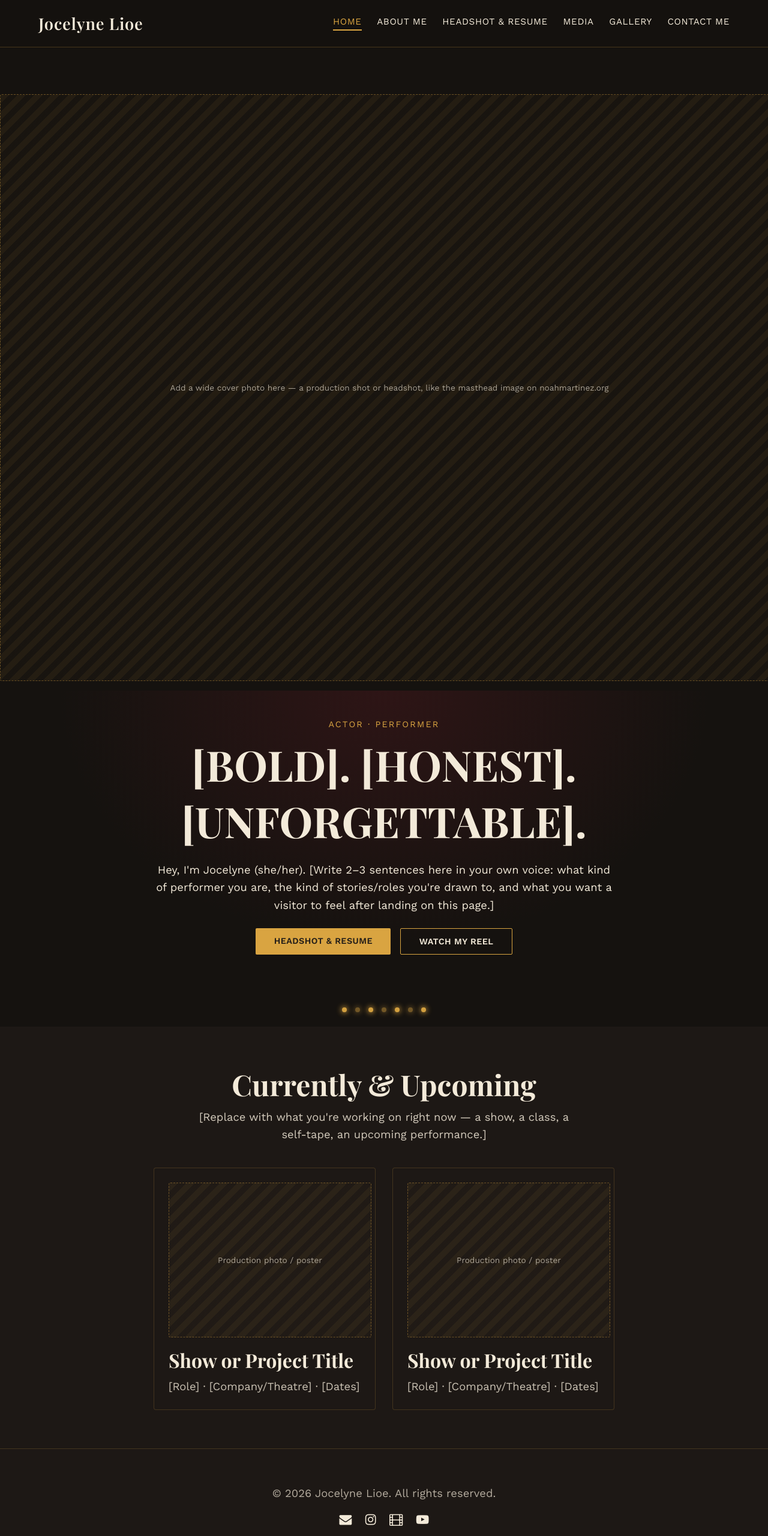
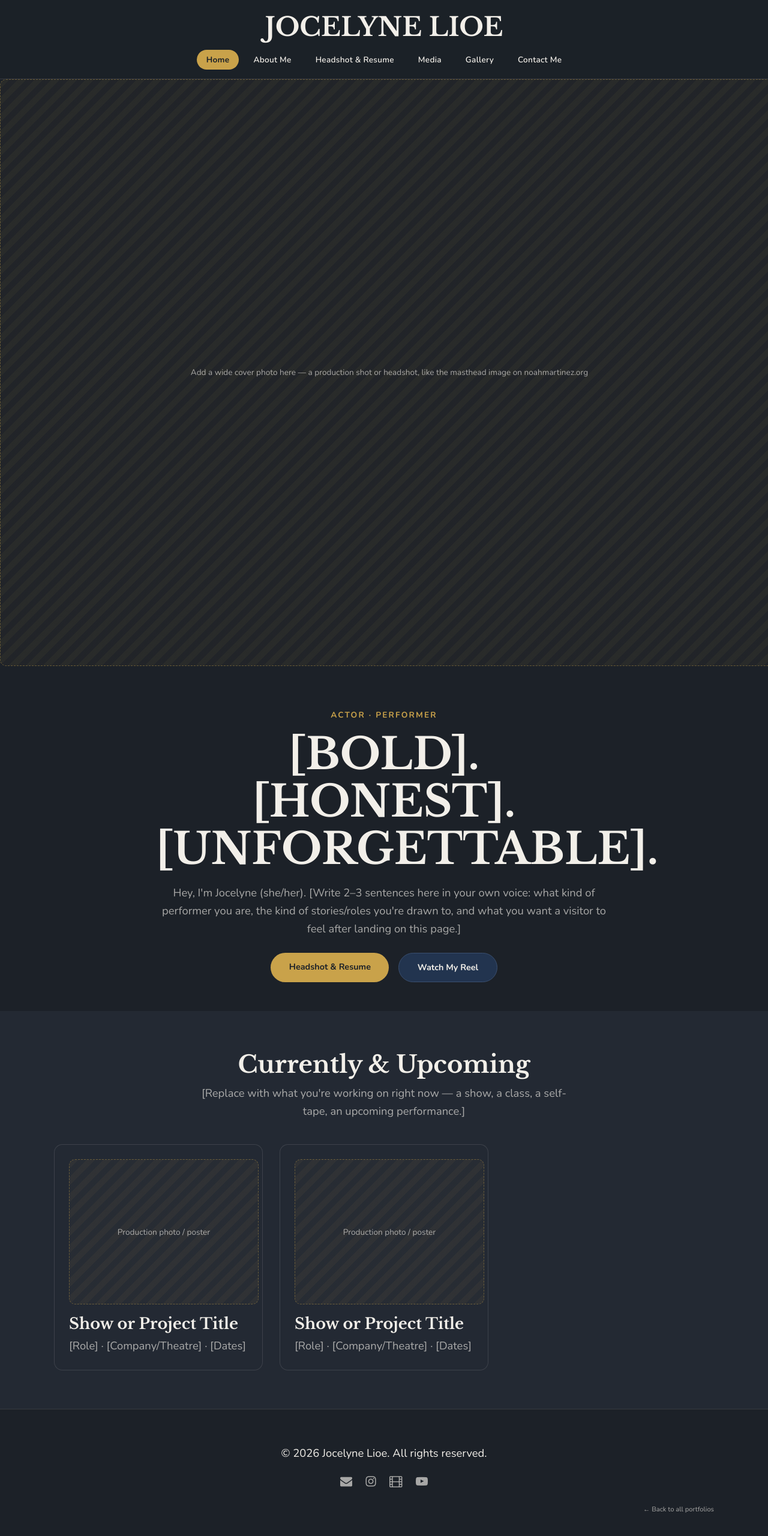
Before and after one commit to JoLi8136/jocelynelioe, a plain HTML site: page theatre/portfolio.html in a window 1280 px wide. Shown: the top 2560 px of the page at 60% size. Drawn offline with nearby package versions, Linux system fonts and the light colour scheme; a web font is replaced by a local one.

Commit message:
header actually fixed and theatre design fixed

```diff
--- a/assets/css/base.css
+++ b/assets/css/base.css
@@ -71,7 +71,7 @@
 }
 
 #navbar {
-    background-image: url('/assets/img/bg.jpg');
+    background-image: url('../img/bg.jpg');
     background-color: #041134;
     background-position: center;
     background-repeat: no-repeat;
@@ -139,7 +139,7 @@
     display: none;
     flex-direction: column;
     align-items: left;
-    background-image: url('/assets/img/bg.jpg');
+    background-image: url('../img/bg.jpg');
     position: fixed;
     top: var(--nav-height);
     left: 0;
@@ -194,7 +194,7 @@
 }
 
 .header {
-    background-image: url('/assets/img/bg.jpg');
+    background-image: url('../img/bg.jpg');
     background-color: #041134;
     background-position: center;
     background-repeat: no-repeat;
@@ -450,7 +450,7 @@
 
 .page-header {
     background-color: #041134;
-    /* background-image: url(/assets/img/bg.jpg); */
+    /* background-image: url(../img/bg.jpg); */
     background-position: center;
     background-repeat: no-repeat;
     background-size: cover;
--- a/assets/css/theatre.css
+++ b/assets/css/theatre.css
@@ -1,64 +1,42 @@
 @charset "UTF-8";
 
-/*
-  THEATRE PORTFOLIO — distinct visual identity
-  ---------------------------------------------
-  Direction: a playbill / marquee sign feel — the kind of warm,
-  low-lit glow you get from backstage or a marquee at dusk — rather
-  than reusing the CS/Arts navy theme. Signature element is the
-  "marquee light" row of glowing dots used as a section divider.
-
-  Palette:
-    --stage-black     #15120f   near-black warm charcoal (background)
-    --stage-black-2   #1d1815   slightly lighter panel background
-    --curtain-maroon  #5c1a22   deep curtain red (accent, used sparingly)
-    --marquee-gold    #d9a441   warm marquee-bulb gold (primary accent)
-    --spotlight-cream #f3ead9   off-white text / light section background
-    --ink             #211c18   dark text on light sections
-
-  Type:
-    Display: "Playfair Display" — elegant, high-contrast, playbill-like
-    Body:    "Work Sans" — clean, readable
-*/
-
 :root {
-    --stage-black: #15120f;
-    --stage-black-2: #1d1815;
-    --curtain-maroon: #5c1a22;
-    --marquee-gold: #d9a441;
-    --spotlight-cream: #f3ead9;
-    --ink: #211c18;
-    --nav-height: 78px;
-    font-family: "Work Sans", sans-serif;
+    --bg: #1c2128;
+    --bg-alt: #232933;
+    --ink: #f2efe9;
+    --muted: rgba(242, 239, 233, 0.65);
+    --gold: #c9a24a;
+    --navy: #22344f;
+    --navy-border: #3a4f70;
+    --hairline: rgba(242, 239, 233, 0.12);
+    --nav-height: 90px;
+    font-family: "Nunito", sans-serif;
 }
 
-html {
-    scroll-behavior: smooth;
-}
+html { scroll-behavior: smooth; }
 body {
     margin: 0;
     padding: 0;
-    background-color: var(--stage-black);
-    color: var(--spotlight-cream);
+    background-color: var(--bg);
+    color: var(--ink);
 }
 
 h1, h2, h3, h4 {
-    font-family: "Playfair Display", serif;
+    font-family: "Libre Baskerville", serif;
     font-weight: 700;
     margin: 0;
 }
-h1 { font-size: clamp(2.6rem, 2rem + 3vw, 4.5rem); }
-h2 { font-size: clamp(2rem, 1.6rem + 2vw, 3rem); }
-h3 { font-size: clamp(1.5rem, 1.3rem + 1vw, 2rem); }
+h1 { font-size: clamp(2.4rem, 1.8rem + 3.5vw, 4.5rem); line-height: 1.1; }
+h2 { font-size: clamp(1.8rem, 1.5rem + 1.6vw, 2.5rem); }
+h3 { font-size: clamp(1.25rem, 1.1rem + 0.8vw, 1.6rem); }
 
 p {
-    font-size: clamp(1rem, 0.95rem + 0.3vw, 1.15rem);
-    line-height: 1.6;
+    font-size: clamp(1rem, 0.95rem + 0.25vw, 1.15rem);
+    line-height: 1.65;
+    color: var(--ink);
 }
 
-a {
-    color: var(--marquee-gold);
-}
+a { color: var(--gold); }
 
 .container {
     width: 90%;
@@ -66,123 +44,96 @@
     margin: 0 auto;
 }
 
-/* ---------------- Navbar (simple sticky bar, not hide/show) ---------------- */
 #navbar {
     position: sticky;
     top: 0;
     z-index: 100;
-    height: var(--nav-height);
-    background-color: rgba(21, 18, 15, 0.92);
+    background-color: rgba(28, 33, 40, 0.94);
     backdrop-filter: blur(6px);
-    border-bottom: 1px solid rgba(217, 164, 65, 0.25);
+    border-bottom: 1px solid var(--hairline);
+    padding: 1.1rem 0 0.9rem 0;
+}
+.navbar-inner {
+    width: 90%;
+    max-width: 1100px;
+    margin: 0 auto;
     display: flex;
+    flex-direction: column;
     align-items: center;
 }
-#navbar .navbar-inner {
-    width: 90%;
-    max-width: 1200px;
-    margin: 0 auto;
-    display: flex;
-    align-items: center;
-    justify-content: space-between;
-}
 .navbar-brand {
-    font-family: "Playfair Display", serif;
-    font-size: clamp(1.2rem, 1rem + 1vw, 1.7rem);
-    color: var(--spotlight-cream);
+    font-family: "Libre Baskerville", serif;
+    font-weight: 700;
+    font-size: clamp(1.1rem, 1.5rem + 1.5vw, 3rem);
+    color: var(--ink);
     text-decoration: none;
-    letter-spacing: 0.03em;
+    text-transform: uppercase;
+    margin-bottom: 0.7rem;
 }
 .navbar-links {
     display: flex;
-    gap: clamp(0.75rem, 2vw, 2rem);
+    gap: 0.5rem;
+    flex-wrap: wrap;
+    justify-content: center;
 }
 .navbar-links a {
-    color: var(--spotlight-cream);
+    color: var(--ink);
     text-decoration: none;
-    font-size: 0.95rem;
-    letter-spacing: 0.04em;
-    text-transform: uppercase;
-    padding-bottom: 4px;
-    border-bottom: 2px solid transparent;
-    transition: border-color 0.2s, color 0.2s;
+    font-size: 0.85rem;
+    font-weight: 600;
+    letter-spacing: 0.02em;
+    padding: 0.45rem 1rem;
+    border-radius: 999px;
+    background-color: transparent;
+    transition: background-color 0.2s, color 0.2s;
 }
-.navbar-links a:hover,
+.navbar-links a:hover {
+    background-color: var(--navy);
+}
 .navbar-links a.active {
-    color: var(--marquee-gold);
-    border-bottom-color: var(--marquee-gold);
+    background-color: var(--gold);
+    color: #1c2128;
+    font-weight: 700;
 }
 .nav-icon {
     display: none;
-    color: var(--spotlight-cream);
+    color: var(--ink);
     font-size: 1.4rem;
     background: none;
     border: none;
     cursor: pointer;
+    position: absolute;
+    right: 6%;
+    top: 1.3rem;
 }
-
 .mobile-menu {
     display: none;
     flex-direction: column;
-    background-color: var(--stage-black-2);
-    position: sticky;
-    top: var(--nav-height);
-    z-index: 99;
-    border-bottom: 1px solid rgba(217, 164, 65, 0.25);
+    background-color: var(--bg-alt);
+    border-bottom: 1px solid var(--hairline);
 }
 .mobile-menu.open { display: flex; }
 .mobile-menu a {
-    color: var(--spotlight-cream);
+    color: var(--ink);
     text-decoration: none;
     padding: 0.9rem 1.5rem;
-    text-transform: uppercase;
     font-size: 0.9rem;
-    letter-spacing: 0.04em;
-    border-bottom: 1px solid rgba(255,255,255,0.06);
+    font-weight: 600;
+    border-bottom: 1px solid var(--hairline);
 }
-.mobile-menu a:hover, .mobile-menu a.active {
-    color: var(--marquee-gold);
-}
+.mobile-menu a.active { color: var(--gold); }
 
 @media screen and (max-width: 700px) {
     .navbar-links { display: none; }
     .nav-icon { display: block; }
 }
 
-/* ---------------- Signature element: marquee lights ---------------- */
-.marquee-lights {
-    display: flex;
-    justify-content: center;
-    gap: 14px;
-    margin: 1.5rem 0;
-}
-.marquee-lights span {
-    width: 8px;
-    height: 8px;
-    border-radius: 50%;
-    background: var(--marquee-gold);
-    box-shadow: 0 0 8px 2px rgba(217, 164, 65, 0.7);
-    animation: bulb-glow 2.6s ease-in-out infinite;
-}
-.marquee-lights span:nth-child(odd) { animation-delay: 1.3s; }
-@keyframes bulb-glow {
-    0%, 100% { opacity: 0.45; }
-    50% { opacity: 1; }
-}
-@media (prefers-reduced-motion: reduce) {
-    .marquee-lights span { animation: none; opacity: 0.9; }
-}
-
-/* ---------------- Cover photo / masthead (noahmartinez.org-style) ---------------- */
-.cover {
-    padding-top: var(--nav-height);
-}
 .cover-img {
     width: 100%;
-    aspect-ratio: 16 / 8;
+    aspect-ratio: 16 / 7;
     border-radius: 0;
     border: none;
-    border-bottom: 1px solid rgba(217, 164, 65, 0.3);
+    border-bottom: 1px solid var(--hairline);
     margin-bottom: 0;
     font-size: 1rem;
 }
@@ -190,103 +141,150 @@
     .cover-img { aspect-ratio: 4 / 5; }
 }
 
-/* ---------------- Hero (text block below the cover photo) ---------------- */
 .hero {
-    padding: 3rem 0 4rem 0;
+    padding: 3.5rem 0 3rem 0;
     text-align: center;
-    background:
-        radial-gradient(ellipse at 50% 0%, rgba(92, 26, 34, 0.35), transparent 60%),
-        var(--stage-black);
 }
-.hero .container {
-    max-width: 760px;
-}
-.hero-text { flex: 1 1 380px; }
+.hero .container { max-width: 760px; }
 .hero-eyebrow {
     text-transform: uppercase;
-    letter-spacing: 0.15em;
-    color: var(--marquee-gold);
-    font-size: 0.9rem;
-    margin-bottom: 0.75rem;
+    letter-spacing: 0.16em;
+    color: var(--gold);
+    font-size: 0.85rem;
+    font-weight: 700;
+    margin-bottom: 1rem;
     display: block;
 }
-.hero-tagline {
-    margin-bottom: 1.25rem;
+.hero-rule {
+    width: 64px;
+    height: 3px;
+    background-color: var(--gold);
+    margin: 1.5rem auto;
+    border: none;
+    border-radius: 999px;
 }
-.btn-row.center { justify-content: center; }
+.hero p { color: var(--muted); }
+.btn-row {
+    display: flex;
+    gap: 1rem;
+    flex-wrap: wrap;
+    justify-content: center;
+    margin-top: 1.75rem;
+}
 
-/* ---------------- Page header (non-home pages) ---------------- */
 .page-header {
-    padding: calc(var(--nav-height) + 2.5rem) 0 2.5rem 0;
+    padding: 3rem 0 2rem 0;
     text-align: center;
-    background:
-        radial-gradient(ellipse at 50% 0%, rgba(92, 26, 34, 0.3), transparent 60%),
-        var(--stage-black);
+    border-bottom: 1px solid var(--hairline);
 }
 .page-header p {
     max-width: 640px;
     margin: 0.75rem auto 0 auto;
-    opacity: 0.85;
+    color: var(--muted);
 }
 
-/* ---------------- Sections ---------------- */
-.section {
-    padding: 4rem 0;
-}
-.section.alt {
-    background-color: var(--stage-black-2);
-}
-.section-heading {
-    text-align: center;
-    margin-bottom: 0.5rem;
-}
+.section { padding: 4rem 0; }
+.section.alt { background-color: var(--bg-alt); }
+.section-heading { text-align: center; margin-bottom: 0.5rem; }
 .section-intro {
     text-align: center;
-    max-width: 640px;
+    max-width: 620px;
     margin: 0 auto;
-    opacity: 0.85;
+    color: var(--muted);
 }
 
-/* ---------------- Cards / grid ---------------- */
+.btn {
+    display: inline-block;
+    padding: 0.85rem 1.9rem;
+    border-radius: 999px;
+    background-color: var(--gold);
+    color: #1c2128;
+    text-decoration: none;
+    font-weight: 700;
+    font-size: 0.9rem;
+    border: none;
+    cursor: pointer;
+    transition: transform 0.2s, opacity 0.2s;
+}
+.btn:hover { transform: translateY(-2px); opacity: 0.92; }
+.btn-outline {
+    background: var(--navy);
+    color: var(--ink);
+    border: 1px solid var(--navy-border);
+}
+.btn-outline:hover {
+    background: var(--navy-border);
+    opacity: 1;
+    transform: translateY(-2px);
+}
+
 .grid {
-    display: flex;
-    flex-wrap: wrap;
-    justify-content: center;
+    display: grid;
+    grid-template-columns: repeat(3, 1fr);
     gap: 1.75rem;
     margin-top: 2.5rem;
 }
+@media screen and (max-width: 900px) {
+    .grid { grid-template-columns: repeat(2, 1fr); }
+}
+@media screen and (max-width: 600px) {
+    .grid { grid-template-columns: 1fr; }
+}
+
+.role-grid {
+    display: grid;
+    grid-template-columns: repeat(2, 1fr);
+    gap: 1.75rem;
+    margin-top: 2.5rem;
+}
+@media screen and (max-width: 700px) {
+    .role-grid { grid-template-columns: 1fr; }
+}
+.role-card {
+    display: block;
+    text-decoration: none;
+    color: var(--ink);
+    background-color: var(--bg-alt);
+    border: 1px solid var(--hairline);
+    border-radius: 16px;
+    padding: 2.5rem 2rem;
+    text-align: center;
+    transition: border-color 0.2s, transform 0.2s;
+}
+.role-card:hover {
+    border-color: var(--gold);
+    transform: translateY(-4px);
+}
+.role-card h3 { margin-bottom: 0.5rem; }
+.role-card p { color: var(--muted); margin: 0; }
+
 .card {
-    background-color: var(--stage-black-2);
-    border: 1px solid rgba(217, 164, 65, 0.2);
-    border-radius: 4px;
+    background-color: var(--bg-alt);
+    border: 1px solid var(--hairline);
+    border-radius: 14px;
     padding: 1.5rem;
-    width: 100%;
-    max-width: 320px;
     text-decoration: none;
-    color: var(--spotlight-cream);
+    color: var(--ink);
     transition: transform 0.2s, border-color 0.2s;
 }
-.card:hover {
-    transform: translateY(-4px);
-    border-color: var(--marquee-gold);
-}
-.card h3, .card h4 { color: var(--spotlight-cream); margin-bottom: 0.5rem; }
-.card p { opacity: 0.8; margin: 0; }
+.card:hover { transform: translateY(-3px); border-color: var(--gold); }
+.card h3, .card h4 { color: var(--ink); margin-bottom: 0.4rem; }
+.card p { color: var(--muted); margin: 0; }
 
 .img-placeholder {
     width: 100%;
     aspect-ratio: 4 / 3;
-    border-radius: 3px;
+    border-radius: 10px;
     margin-bottom: 1rem;
     background: repeating-linear-gradient(
         135deg,
-        rgba(217,164,65,0.08),
-        rgba(217,164,65,0.08) 10px,
-        rgba(217,164,65,0.02) 10px,
-        rgba(217,164,65,0.02) 20px
+        rgba(201, 162, 74, 0.08),
+        rgba(201, 162, 74, 0.08) 10px,
+        rgba(201, 162, 74, 0.03) 10px,
+        rgba(201, 162, 74, 0.03) 20px
     );
-    border: 1px dashed rgba(217,164,65,0.4);
-    color: rgba(243,234,217,0.65);
+    border: 1px dashed rgba(201, 162, 74, 0.4);
+    color: var(--muted);
     display: flex;
     align-items: center;
     justify-content: center;
@@ -295,42 +293,40 @@
     padding: 0.5rem;
 }
 
-/* ---------------- Buttons ---------------- */
-.btn {
+.show-card {
+    grid-column: span 1;
+    background-color: var(--bg-alt);
+    border: 1px solid var(--hairline);
+    border-radius: 14px;
+    padding: 1.75rem;
+    text-align: left;
+}
+.show-role-tag {
     display: inline-block;
-    padding: 0.8rem 1.9rem;
-    border-radius: 2px;
-    background-color: var(--marquee-gold);
-    color: var(--ink);
-    text-decoration: none;
-    font-weight: 600;
-    letter-spacing: 0.03em;
     text-transform: uppercase;
+    font-size: 0.7rem;
+    font-weight: 700;
+    letter-spacing: 0.05em;
+    color: #1c2128;
+    background-color: var(--gold);
+    border-radius: 999px;
+    padding: 0.3rem 0.8rem;
+    margin-bottom: 0.9rem;
+}
+.show-card h3 { margin-bottom: 0.3rem; }
+.show-meta {
+    color: var(--muted);
     font-size: 0.9rem;
-    border: none;
-    cursor: pointer;
-    transition: background-color 0.2s, transform 0.2s;
+    margin-bottom: 0.9rem;
+    line-height: 1.5;
 }
-.btn:hover {
-    background-color: #eabb63;
-    transform: translateY(-2px);
-}
-.btn-outline {
-    background: transparent;
-    color: var(--spotlight-cream);
-    border: 1px solid var(--marquee-gold);
-}
-.btn-outline:hover {
-    background: var(--marquee-gold);
+.show-card ul {
+    margin: 0.5rem 0 0 0;
+    padding-left: 1.1rem;
     color: var(--ink);
 }
-.btn-row {
-    display: flex;
-    gap: 1rem;
-    flex-wrap: wrap;
-}
+.show-card ul li { margin-bottom: 0.35rem; font-size: 0.95rem; }
 
-/* ---------------- Two column layout ---------------- */
 .two-col {
     display: flex;
     flex-wrap: wrap;
@@ -339,16 +335,16 @@
 }
 .two-col > * { flex: 1 1 320px; }
 
-/* ---------------- Resume embed ---------------- */
 .resume-embed {
     width: 100%;
-    height: 85vh;
-    border: none;
-    border-radius: 4px;
+    height: 80vh;
+    border: 1px solid var(--hairline);
+    border-radius: 10px;
     background: white;
 }
+.resume-block { text-align: center; }
+.resume-block h3 { margin-bottom: 1rem; }
 
-/* ---------------- Contact form ---------------- */
 .theatre-form {
     display: flex;
     flex-direction: column;
@@ -358,18 +354,15 @@
 }
 .theatre-form input,
 .theatre-form textarea {
-    padding: 0.85rem;
-    border-radius: 3px;
-    border: 1px solid rgba(217, 164, 65, 0.35);
-    background: var(--stage-black-2);
-    color: var(--spotlight-cream);
-    font-family: "Work Sans", sans-serif;
+    padding: 0.85rem 1.1rem;
+    border-radius: 12px;
+    border: 1px solid var(--hairline);
+    background: var(--bg-alt);
+    color: var(--ink);
+    font-family: "Nunito", sans-serif;
 }
-.theatre-form ::placeholder {
-    color: rgba(243,234,217,0.5);
-}
+.theatre-form ::placeholder { color: rgba(242, 239, 233, 0.4); }
 
-/* ---------------- Gallery lightbox modal (shared behavior via nav.js pattern) --- */
 .modal {
     display: none;
     position: fixed;
@@ -378,49 +371,46 @@
     left: 0; top: 0;
     width: 100%; height: 100%;
     overflow: auto;
-    background-color: rgba(10, 8, 6, 0.95);
+    background-color: rgba(10, 12, 15, 0.96);
 }
-.modal-content {
-    margin: auto;
-    display: block;
-    width: 80%;
-    max-width: 700px;
-}
+.modal-content { margin: auto; display: block; width: 80%; max-width: 700px; }
 #caption {
-    margin: auto;
-    display: block;
-    width: 80%;
-    max-width: 700px;
-    text-align: center;
-    color: var(--spotlight-cream);
-    padding: 10px 0;
+    margin: auto; display: block; width: 80%; max-width: 700px;
+    text-align: center; color: var(--ink); padding: 10px 0;
 }
 .close {
-    position: absolute;
-    top: 15px;
-    right: 35px;
-    color: var(--spotlight-cream);
-    font-size: 40px;
-    font-weight: bold;
-    cursor: pointer;
+    position: absolute; top: 15px; right: 35px;
+    color: var(--ink); font-size: 40px; font-weight: bold; cursor: pointer;
 }
-.close:hover { color: var(--marquee-gold); }
+.close:hover { color: var(--gold); }
 
-/* ---------------- Footer ---------------- */
 .site-footer {
-    background-color: var(--stage-black-2);
-    border-top: 1px solid rgba(217, 164, 65, 0.2);
+    border-top: 1px solid var(--hairline);
+    padding: 2.5rem 0 3.5rem 0;
+    font-size: 0.9rem;
+    color: var(--muted);
+    position: relative;
+}
+.site-footer .container {
     text-align: center;
-    padding: 2.5rem 0;
-    font-size: 0.9rem;
-    color: rgba(243,234,217,0.7);
 }
-.site-footer a { color: var(--spotlight-cream); text-decoration: none; }
+.site-footer a { color: var(--muted); text-decoration: none; }
+.site-footer a:hover { color: var(--ink); }
 .footer-icons {
     margin-top: 0.9rem;
     display: flex;
     justify-content: center;
     gap: 1.4rem;
-    font-size: 1.3rem;
+    font-size: 1.25rem;
 }
-.footer-icons a:hover { color: var(--marquee-gold); }
+.footer-icons a:hover { color: var(--gold); }
+
+.all-portfolios-link {
+    display: block;
+    text-align: right;
+    font-size: 0.7rem;
+    color: rgba(242, 239, 233, 0.4);
+    text-decoration: none;
+    margin-top: 1.5rem;
+}
+.all-portfolios-link:hover { color: var(--muted); }
--- a/theatre/portfolio.html
+++ b/theatre/portfolio.html
@@ -9,7 +9,7 @@
         <link rel="icon" type="image/x-icon" href="../assets/img/favicon.ico" />
         <link rel="preconnect" href="https://fonts.googleapis.com">
         <link rel="preconnect" href="https://fonts.gstatic.com" crossorigin>
-        <link href="https://fonts.googleapis.com/css2?family=Playfair+Display:ital,wght@0,600;0,700;1,600&family=Work+Sans:wght@400;500;600&display=swap" rel="stylesheet">
+        <link href="https://fonts.googleapis.com/css2?family=Libre+Baskerville:ital,wght@0,400;0,700;1,400&family=Nunito:wght@400;600;700;800&display=swap" rel="stylesheet">
         <link rel="stylesheet" href="https://cdnjs.cloudflare.com/ajax/libs/font-awesome/4.7.0/css/font-awesome.min.css">
         <link href="../assets/css/theatre.css" rel="stylesheet" />
     </head>
@@ -86,7 +86,7 @@
                     <a href="https://www.imdb.com/name/yourprofile" title="IMDb"><i class="fa fa-film"></i></a>
                     <a href="https://www.youtube.com/@yourusername" title="Reel/YouTube"><i class="fa fa-youtube-play"></i></a>
                 </div>
-                <p style="text-align: right;"><a class="back-to-hub" href="../index.html">&larr; Back to all portfolios</a></p>
+                <p style="text-align: right;"><a class="all-portfolios-link" href="../index.html">&larr; Back to all portfolios</a></p>
             </div>
         </footer>
 
```
Also changed, not shown: theatre/about-me.html (+1 -2 lines), theatre/contact-me.html (+1 -2 lines), theatre/gallery.html (+1 -2 lines), theatre/headshot-resume.html (+1 -1 lines), theatre/media.html (+1 -1 lines).
